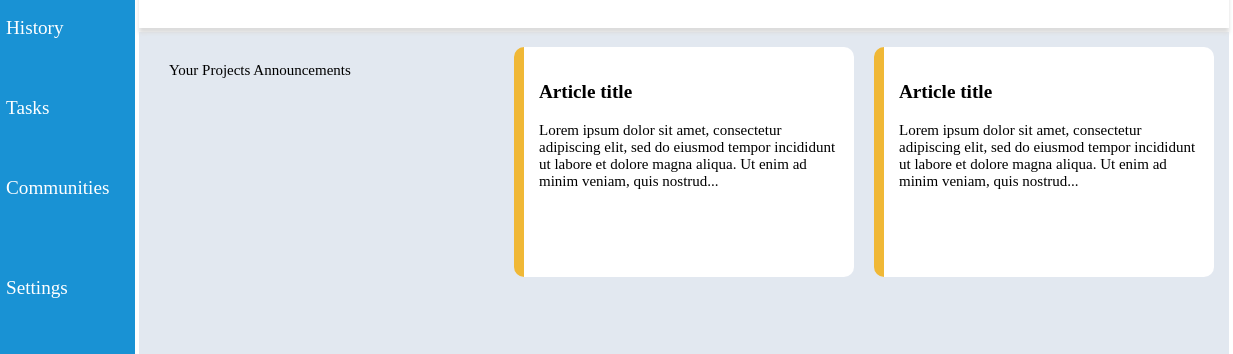
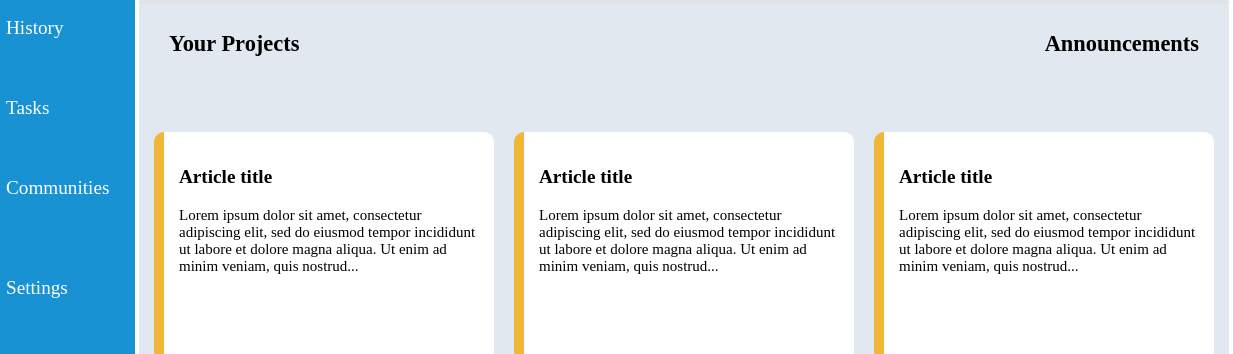
Before and after one commit to mnick02/admin-dashboard, a plain HTML site: page index.html in a window 1280 px wide. Shown: the part 371-725 px from the top of the page, 47-1280 px from the left. Drawn offline with Linux system fonts and the light colour scheme.

Commit message:
style acnnouncements text by floating it right

```diff
--- a/style.css
+++ b/style.css
@@ -224,6 +224,21 @@ a {
     height: 200px;
 }
 
+.main-content .texty {
+    grid-column: 1 / 4;
+    font-weight: bold;
+    font-size: 1.4rem;
+
+    margin-bottom: 0;
+    padding-bottom: 0;
+
+    .announcements {
+        float: right;
+    }
+}
+
+
+
 
 .title {
     font-size: 1.2rem;
```
